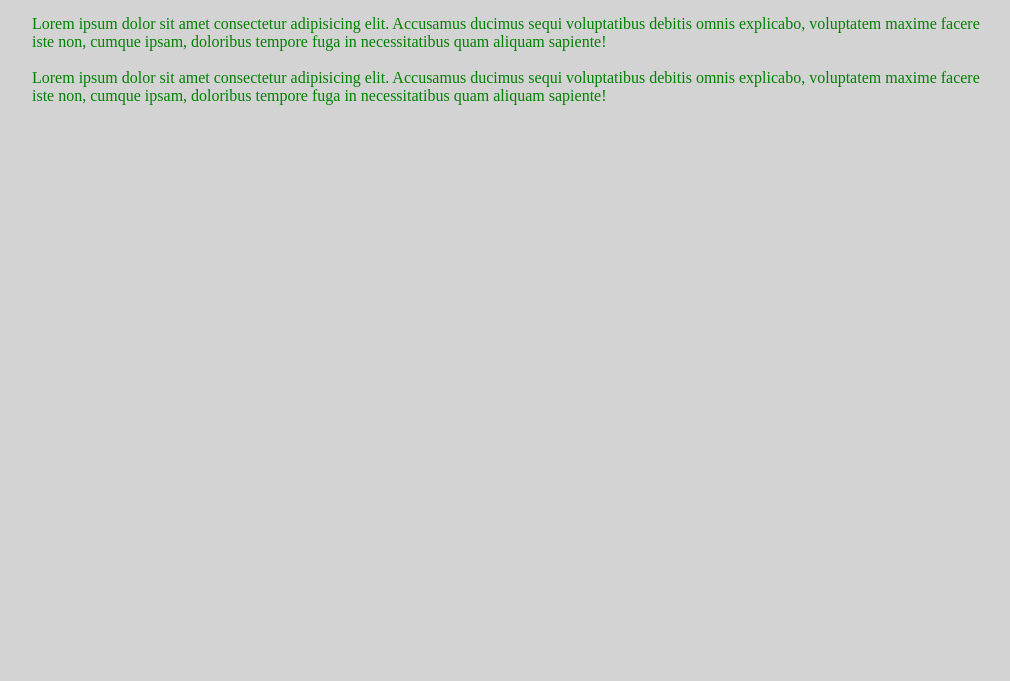
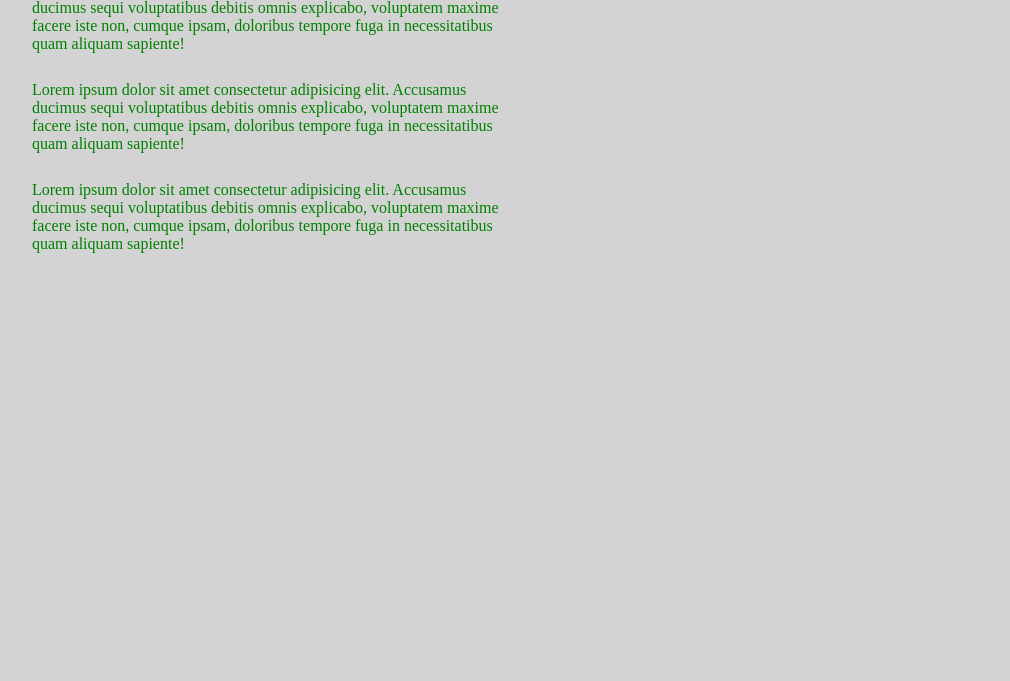
Before and after one commit to bdnaima/myfirstrepo, a plain HTML site: page index.html in a window 1280 px wide. Shown: the part 119-800 px from the top of the page, without its empty margins (128-1138 px from the left). Drawn offline with Linux system fonts and the light colour scheme.

Commit message:
Changed width of paragraphs and padding-bottom of h1, h2 and p.

```diff
--- a/styles.css
+++ b/styles.css
@@ -15,3 +15,11 @@ body {
     margin-left: auto;
     margin-right: auto;
 }
+
+h1, h2, p {
+    padding-bottom: 10px;
+}
+
+p {
+    width: 50%;
+}
```
